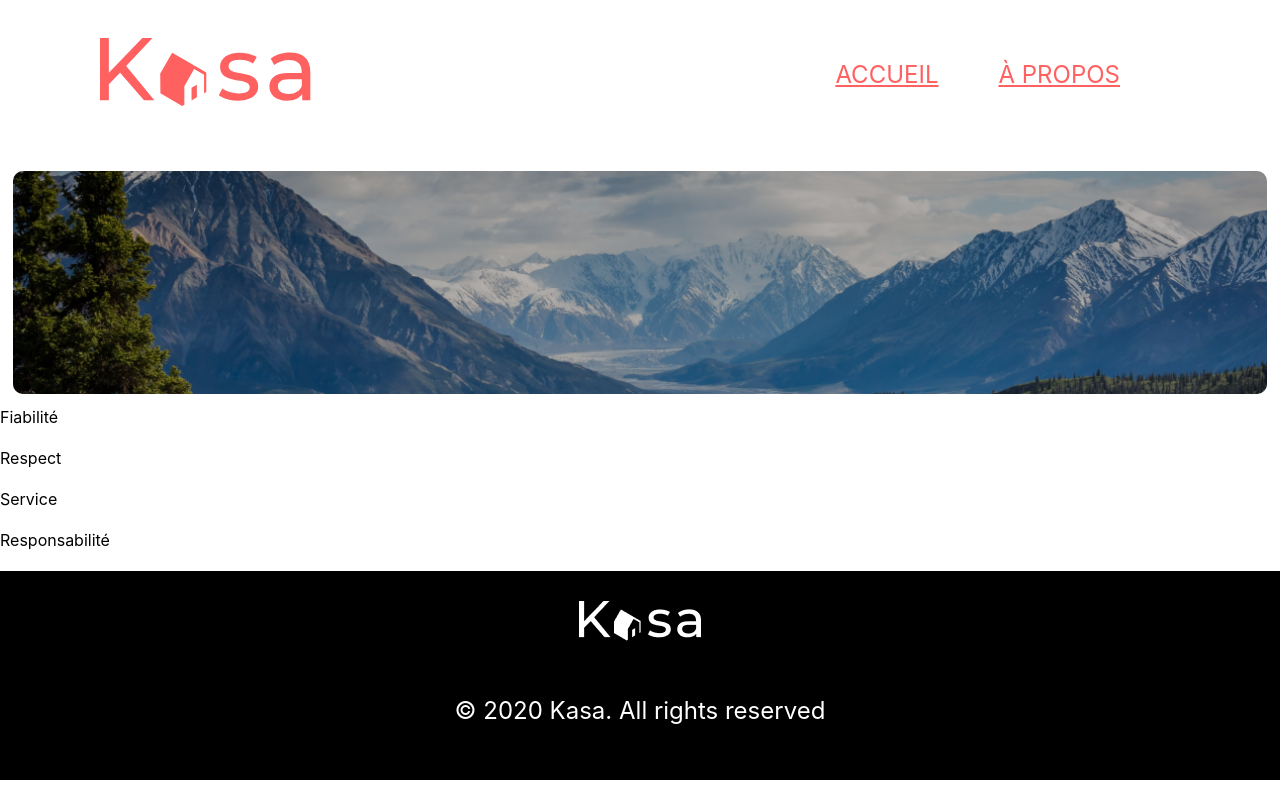
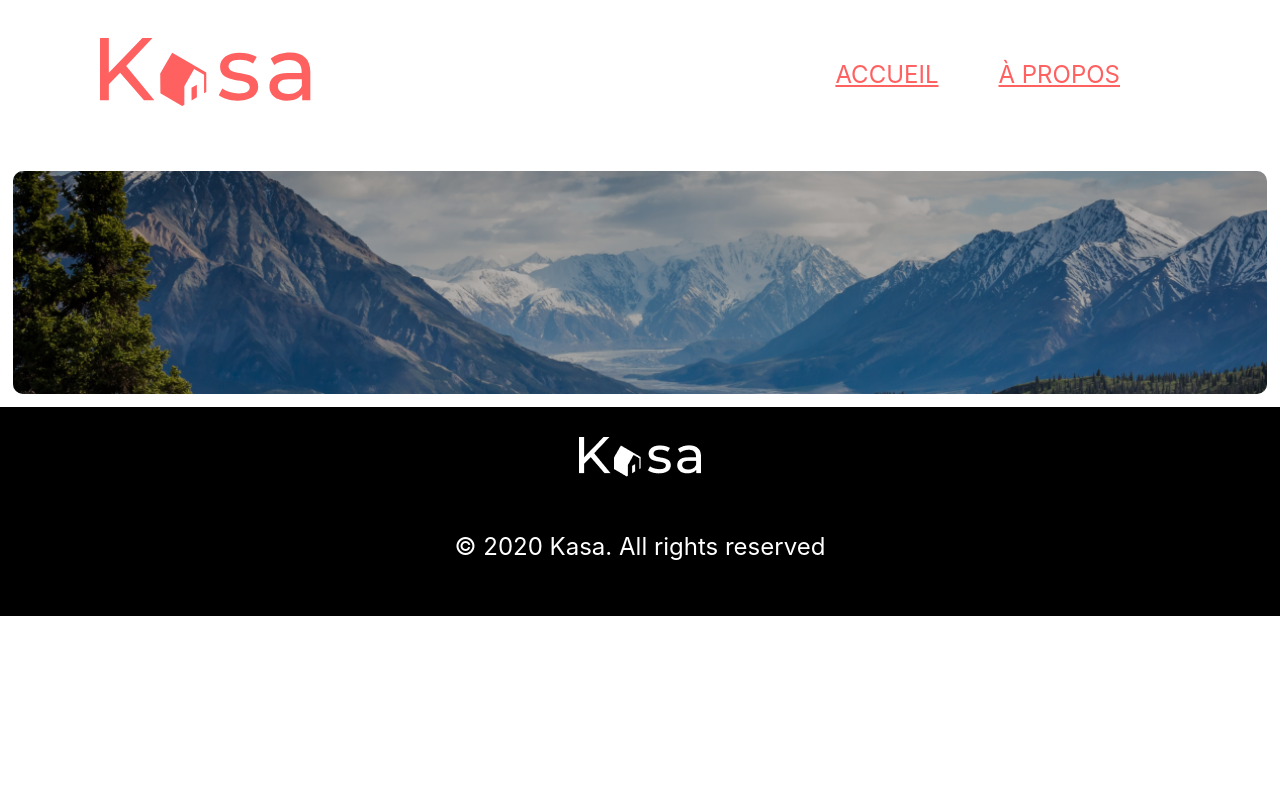
Before and after one commit to matthieucarondev/kasa, a React (Create React App) app: page /about in a window 1280 px wide. Built offline with nearby package versions, Linux system fonts and the light colour scheme.

Commit message:
majuscule

```diff
--- a/package.json
+++ b/package.json
@@ -6,6 +6,7 @@
     "@testing-library/jest-dom": "^5.16.5",
     "@testing-library/react": "^13.4.0",
     "@testing-library/user-event": "^13.5.0",
+    "babel-preset-react": "^6.24.1",
     "prop-types": "^15.8.1",
     "react": "^18.2.0",
     "react-dom": "^18.2.0",
--- a/src/components/Dropdown/Dropdown.jsx
+++ /dev/null
@@ -1,37 +0,0 @@
-import React from 'react'
-import { useState } from 'react'
-import './DropDown.css'
-import Arrow from '../../asset/ArrowDown.png'
-
-function DropDown({ title, description }) {
-  const [isOpen, setIsOpen] = useState(false)
-
-  return isOpen ? (
-    <div className="kasa-dropdown" id={`dropdown-${title}`}>
-      <div className="dropdown-header">
-        <div className="dropdown-title">{title}</div>
-        <div
-          className={`dropdown-arrow ${isOpen}`}
-          onClick={() => setIsOpen(false)}
-        >
-          <img src={Arrow} alt="dropdown open" />
-        </div>
-      </div>
-      <div className="dropdown-description">{description}</div>
-    </div>
-  ) : (
-    <div className="kasa-dropdown" id={`dropdown-${title}`}>
-      <div className="dropdown-header">
-        <div className="dropdown-title">{title}</div>
-        <div
-          className={`dropdown-arrow ${isOpen}`}
-          onClick={() => setIsOpen(true)}
-        >
-          <img src={Arrow} alt="dropdown close" />
-        </div>
-      </div>
-    </div>
-  )
-}
-
-export default DropDown
--- a/src/components/ListCard/ListCard.jsx
+++ b/src/components/ListCard/ListCard.jsx
@@ -1,7 +1,7 @@
 import React from 'react'
 import { Link } from 'react-router-dom'
-import Card from '../Card/Card'
-import datas from '../../data/data.json'
+import Card from '../card/Card'
+import datas from '../../data/Data.json'
 import './ListCard.css'
 
 function ListCard() {
--- a/src/components/rating/rating.jsx
+++ b/src/components/rating/rating.jsx
@@ -1,11 +1,11 @@
 import React, { useState } from 'react'
 import GreyStar from '../../asset/star.png'
 import RedStar from '../../asset/fullStar.png'
-import Datas from '../../Data/Data.json'
+import datas from '../../data/Data.json'
 import './Rating.css'
 
-function Star(Datas) {
-  let lodgingRating = Datas.rating
+function Star(datas) {
+  let lodgingRating = datas.rating
   let lodgingNegRating = 5 - lodgingRating
   const greyStars = () => {
     let greyStarsArray = []
--- a/src/pages/about/about.jsx
+++ b/src/pages/about/about.jsx
@@ -1,8 +1,8 @@
 import React, { useEffect } from 'react'
 // import Header from '../../components/header/header'
 // import Footer from '../../components/footer/footer'
-import DropDown from '../../components/Dropdown/Dropdown'
-import Banner from '../../components/Banner/Banner'
+// import DropDown from '../../components/dropdown/Dropdown'
+import Banner from '../../components/banner/Banner'
 
 function about() {
   useEffect(() => {
@@ -12,7 +12,7 @@ function about() {
     <div>
       {/* <Header /> */}
       <Banner page="about" />
-      <div className="about-dropdown">
+      {/* <div className="about-dropdown">
         <DropDown
           title="Fiabilité"
           description="Les annonces postées sur Kasa garantissent une fiabilité totale. Les photos sont conformes aux logements, et toutes les informations sont régulièrement vérifiées  par nos équipes."
@@ -29,7 +29,7 @@ function about() {
           title="Responsabilité"
           description="La sécurité est la priorité de Kasa. Aussi bien pour nos hôtes que pour les voyageurs, chaque logement correspond aux critères de sécurité établis par nos services. En laissant une note aussi bien à l'hôte qu'au locataire, cela permet à nos équipes de vérifier que les standards sont bien respectés. Nous organisons également des ateliers sur la sécurité domestique pour nos hôtes."
         />
-      </div>
+      </div> */}
 
       {/* <Footer /> */}
     </div>
--- a/src/pages/error/error.jsx
+++ b/src/pages/error/error.jsx
@@ -2,7 +2,7 @@ import React, {useEffect} from 'react'
 
 // import Header from '../../components/header/header'
 // import Footer from '../../components/footer/footer'
-import Error from '../../components/Error/Error'
+import Error from '../../components/error/Error'
 
 
 function error() {
--- a/src/pages/home/home.jsx
+++ b/src/pages/home/home.jsx
@@ -1,7 +1,7 @@
 import React, { useEffect } from 'react'
 // import Header from '../../components/header/header'
-import Banner from '../../components/Banner/Banner'
-import ListCard from '../../components/ListCard/ListCard'
+import Banner from '../../components/banner/Banner'
+import ListCard from '../../components/listCard/ListCard'
 // import Footer from '../../components/footer/footer'
 
 function Home() {
--- a/src/pages/lodging/lodging.jsx
+++ b/src/pages/lodging/lodging.jsx
@@ -1,11 +1,12 @@
 import React, { useEffect } from 'react'
 import { useParams } from 'react-router-dom'
-import Wheel from '../../components/Wheel/Wheel'
-import Tag from '../../components/Tag/Tag'
-import Host from '../../components/Host/Host'
-import Rating from '../../components/Rating/Rating'
-import Error from '../Error/Error'
-import datas from '../../Data/Data.json'
+import Wheel from '../../components/wheel/Wheel'
+import Tag from '../../components/tag/Tag'
+import Host from '../../components/host/Host'
+import Rating from '../../components/rating/Rating'
+import Error from '../error/Error'
+// import DropDown from '../../components/dropdown/Dropdown'
+import datas from '../../data/Data.json'
 import './Lodging.css'
 
 function Lodging() {
@@ -15,6 +16,11 @@ function Lodging() {
   const { id } = useParams()
   // le formulaire d'hébergement à partir de la base de données
   const lodgingSearched = datas.find((lodging) => lodging.id === id)
+  //   const equipments = lodgingSearched?.equipments.map(
+  //   (equipment, index) => {
+  //     return <li key={index}>{equipment}</li>
+  //   }
+  // )
   return lodgingSearched === undefined ? (
     <Error />
   ) : (
@@ -30,8 +36,14 @@ function Lodging() {
           <div className="hr">
             <Host host={lodgingSearched.host} />
 							 <Rating rating = {lodgingSearched.rating} />
-
-          </div>
+          </div>      {/* <div className="accomodation-details">
+        <DropDown
+          title={"Description"}
+          description={lodgingSearched?.description}
+        />
+        <DropDown title={"Equipements"} description={equipments} />
+      </div>
+      */}
         </div>
        </article>
     </section>
```
Also changed, not shown: src/index.jsx (+5 -5 lines), 2 other files (tests, documents, lock files or other folders).
